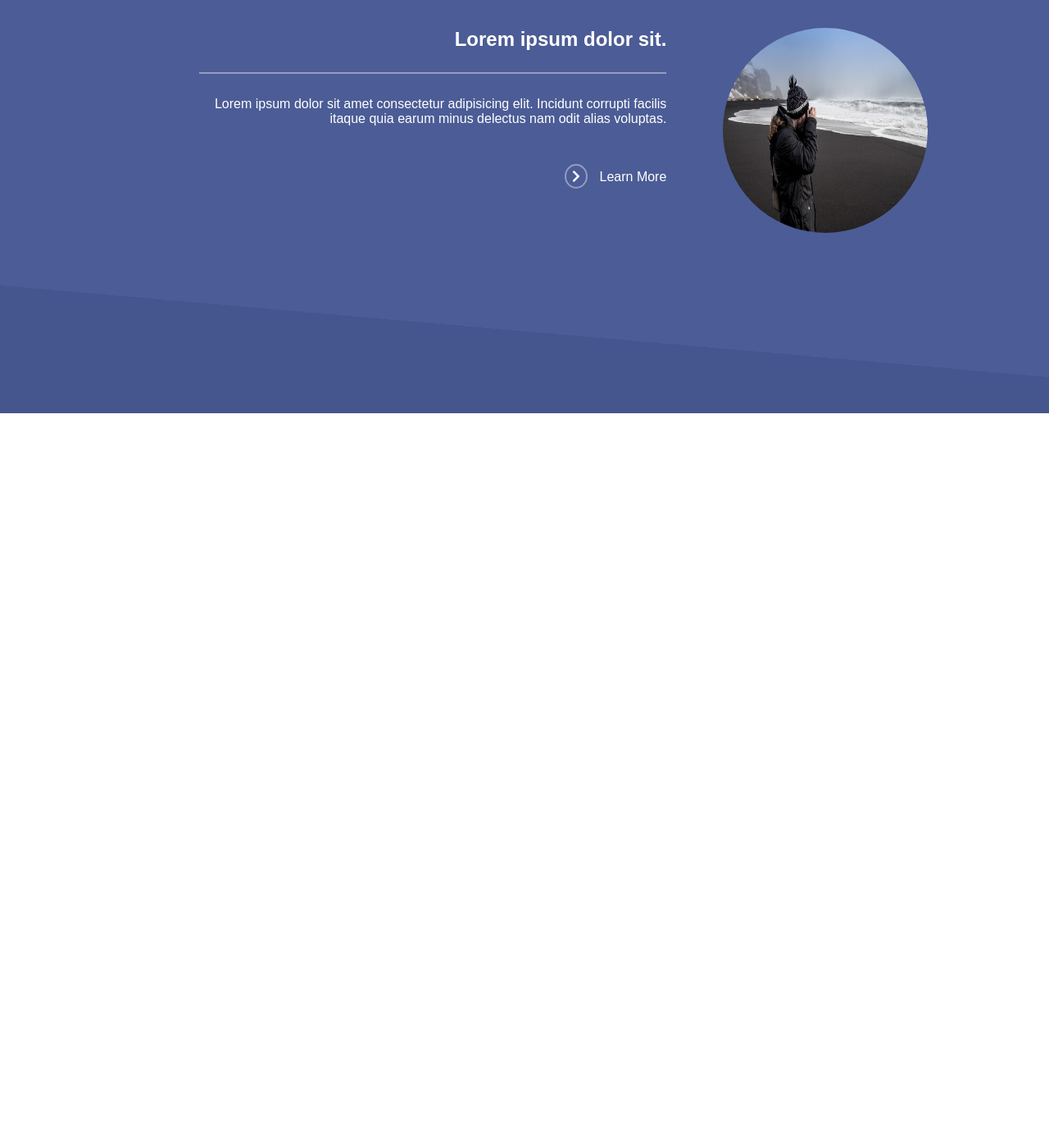
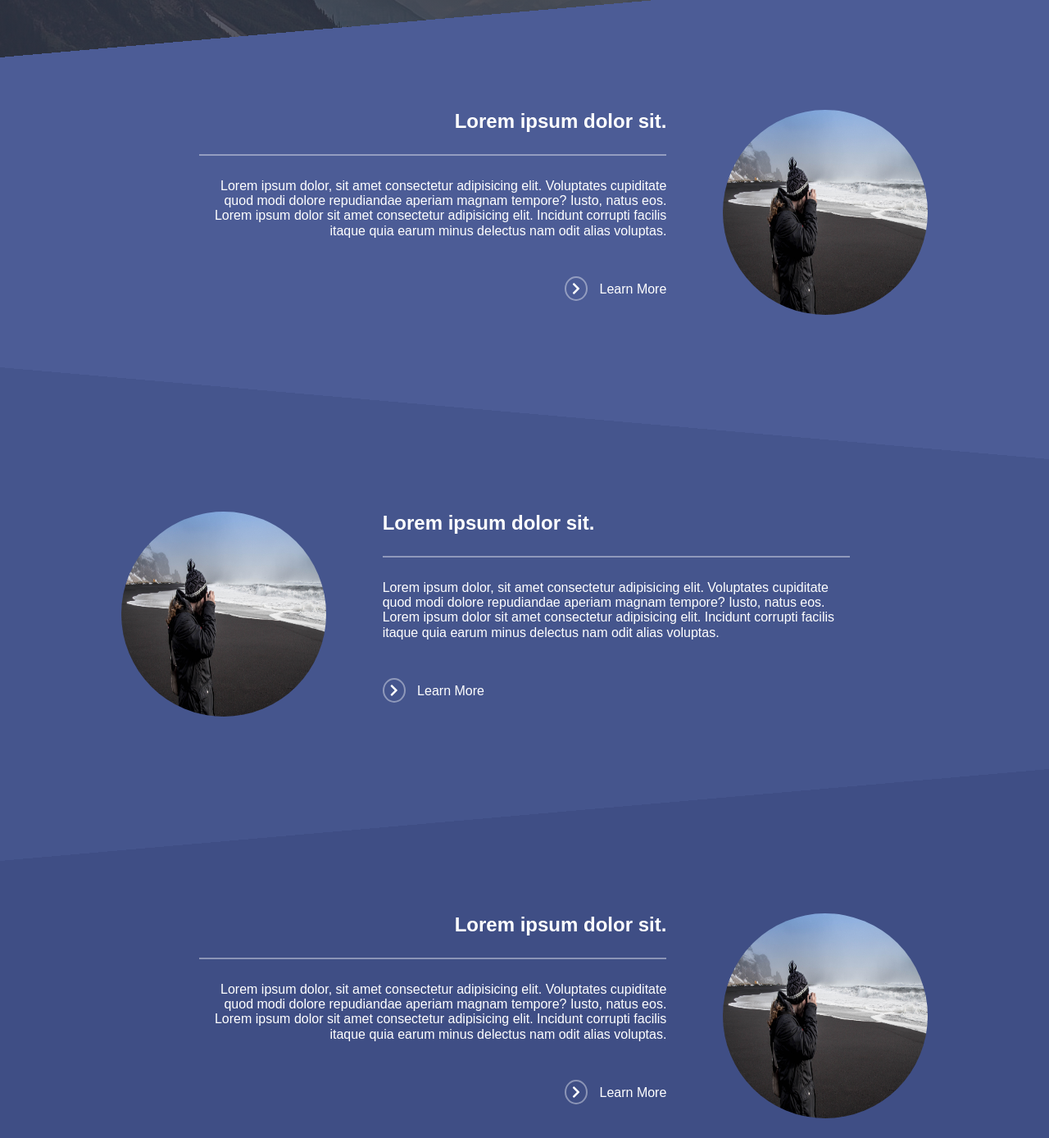
Before and after one commit to PawelRzepinski/travelLayou, a website: page index.html in a window 1280 px wide. Shown: the part 633-2021 px from the top of the page at 82% size. Before the commit the page ends 1137 px from the top, so only its background shows below. Drawn offline with nearby package versions, Linux system fonts and the light colour scheme.

Commit message:
offer section

```diff
--- a/index.html
+++ b/index.html
@@ -52,13 +52,13 @@
         </div>
     </section>
     <section class="offer">
-        <div class="pierwszy">
+        <article class="offerFirst">
             <div class="container">
                 <div class="row">
                     <div class="col-8">
-                        <div class="content">
+                        <div class="articleContent">
                             <h2>Lorem ipsum dolor sit.</h2>
-                            <p>Lorem ipsum dolor sit amet consectetur adipisicing elit. Incidunt corrupti facilis itaque quia earum minus delectus nam odit alias voluptas.</p>
+                            <p>Lorem ipsum dolor, sit amet consectetur adipisicing elit. Voluptates cupiditate quod modi dolore repudiandae aperiam magnam tempore? Iusto, natus eos. Lorem ipsum dolor sit amet consectetur adipisicing elit. Incidunt corrupti facilis itaque quia earum minus delectus nam odit alias voluptas.</p>
                             <a href="#"><i class="fas fa-chevron-right"></i> Learn More</a>
                         </div>
                     </div>
@@ -67,11 +67,39 @@
                     </div>
                 </div>
             </div>
-        </div>
-        <div class="drugi"></div>
-        <div class="trzeci"></div>
-    </section>
-
+        </article>
+        <article class="offerSecond">
+            <div class="container">
+                <div class="row reverse">
+                    <div class="col-8">
+                        <div class="articleContent">
+                            <h2>Lorem ipsum dolor sit.</h2>
+                            <p>Lorem ipsum dolor, sit amet consectetur adipisicing elit. Voluptates cupiditate quod modi dolore repudiandae aperiam magnam tempore? Iusto, natus eos. Lorem ipsum dolor sit amet consectetur adipisicing elit. Incidunt corrupti facilis itaque quia earum minus delectus nam odit alias voluptas.</p>
+                            <a href="#"><i class="fas fa-chevron-right"></i> Learn More</a>
+                        </div>
+                    </div>
+                    <div class="col-4">
+                        <img class="contentImg" src="./img/photo.jpg">
+                    </div>
+                </div>
+            </div>
+        </article>
+        <article class="offerThird">
+            <div class="container">
+                <div class="row">
+                    <div class="col-8">
+                        <div class="articleContent">
+                            <h2>Lorem ipsum dolor sit.</h2>
+                            <p>Lorem ipsum dolor, sit amet consectetur adipisicing elit. Voluptates cupiditate quod modi dolore repudiandae aperiam magnam tempore? Iusto, natus eos. Lorem ipsum dolor sit amet consectetur adipisicing elit. Incidunt corrupti facilis itaque quia earum minus delectus nam odit alias voluptas.</p>
+                            <a href="#"><i class="fas fa-chevron-right"></i> Learn More</a>
+                        </div>
+                    </div>
+                    <div class="col-4">
+                        <img class="contentImg" src="./img/photo.jpg">
+                    </div>
+                </div>
+            </div>
+        </article>
     </section>
     <script src="js/app.js"></script>
 </body>
--- a/scss/base/_global.scss
+++ b/scss/base/_global.scss
@@ -1,9 +1,10 @@
 body {
     background-image: url(../img/mountains-parralax.jpg);
     background-repeat: repeat;
-    background-position: 50% 0;
-    min-height: 1000px;
+    // background-position: 50% 0;
+    // min-height: 1000px;
     font-family: sans-serif;
+    height: 300vh;
 }
 
 section {
--- /dev/null
+++ b/scss/components/_articleContent.scss
@@ -0,0 +1,58 @@
+.articleContent {
+    display: flex;
+    // justify-content: end;
+    align-items: flex-end;
+    flex-direction: column;
+
+    h2 {
+        margin-bottom: 40px;
+    }
+
+
+
+    p {
+        position: relative;
+        text-align: end;
+        width: 80%;
+
+        &:before {
+            content: "";
+            position: absolute;
+            top: -30px;
+            left: 0;
+            width: 100%;
+            border-bottom: 2px solid rgba(255, 255, 255, 0.4);
+        }
+    }
+
+    a {
+        text-decoration: none;
+        color: white;
+        margin-top: 30px;
+    }
+
+    i {
+        border: 2px solid rgba(255, 255, 255, 0.4);
+        border-radius: 50%;
+        padding: 5px 7px;
+        margin-right: 10px;
+    }
+}
+
+.contentImg{
+    width: 250px;
+    height: 250px;
+    border-radius: 50%;
+    margin: 20px;
+}
+
+.contentImg img {
+    width: 100%;
+    height: 100%;
+}
+
+.offer .col-4 {
+    display: flex;
+    justify-content: center;
+    align-items: center;
+}
--- /dev/null
+++ b/scss/components/_reverseClass.scss
@@ -0,0 +1,12 @@
+.reverse {
+    display: flex;
+    flex-direction: row-reverse;
+
+    .articleContent {
+        align-items: flex-start;
+
+        p {
+            text-align: start;
+        }
+    }
+}
--- a/scss/main.scss
+++ b/scss/main.scss
@@ -3,6 +3,8 @@
 @import "base/global";
 
 @import "components/mainMenu";
+@import "components/articleContent";
+@import "components/reverseClass";
 
 @import "partials/header";
 @import "partials/banner";
--- a/scss/partials/_banner.scss
+++ b/scss/partials/_banner.scss
@@ -10,7 +10,7 @@
 
 .bannerTitle {
     color: white;
-    margin: 200px auto;
+    margin: 200px auto 300px;
     max-width: 900px;
 
     .diamond i {
--- a/scss/partials/_offer.scss
+++ b/scss/partials/_offer.scss
@@ -1,4 +1,4 @@
-.pierwszy {
+.offerFirst {
     position: relative;
     background-color: #4C5C96;
     color: white;
@@ -24,61 +24,36 @@
     }
 }
 
-.content {
-    display: flex;
-    // justify-content: end;
-    align-items: flex-end;
-    flex-direction: column;
+.offerSecond {
+    position: relative;
+    margin: 200px 0;
+    background:#45558D;
+    color: white;
 
-    h2 {
-        margin-bottom: 40px;
-    }
-
-
-
-    p {
-        position: relative;
-        text-align: end;
-        width: 80%;
-
-        &:before {
+    &:after {
         content: "";
         position: absolute;
-            top: -30px;
+        bottom: -200px;
         left: 0;
+        height: 200px;
         width: 100%;
-            border-bottom: 2px solid rgba(255, 255, 255, 0.4);
+        background: linear-gradient(175deg,#45558D 50%,rgb(63,78,133) 50%);
     }
 }
 
-    a {
-        text-decoration: none;
+.offerThird {
+    position: relative;
+    margin: 200px 0;
+    background: rgb(63,78,133);
     color: white;
-        margin-top: 30px;
-    }
 
-    i {
-        border: 2px solid rgba(255, 255, 255, 0.4);
-        border-radius: 50%;
-        padding: 5px 7px;
-        margin-right: 10px;
+    &:after {
+        content: "";
+        position: absolute;
+        bottom: -200px;
+        left: 0;
+        height: 200px;
+        width: 100%;
+        background: linear-gradient(185deg, rgb(63,78,133) 50%,rgb(46,49,65) 50%);
     }
 }
-
-.contentImg{
-    width: 250px;
-    height: 250px;
-    border-radius: 50%;
-    margin: 20px;
-}
-
-.contentImg img {
-    width: 100%;
-    height: 100%;
-}
-
-.offer .col-4 {
-    display: flex;
-    justify-content: center;
-    align-items: center;
-}
```
Also changed, not shown: css/main.css, 1 other file. Lines whose indentation alone changed are shown as unchanged.
